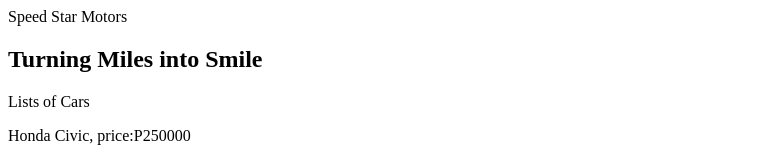
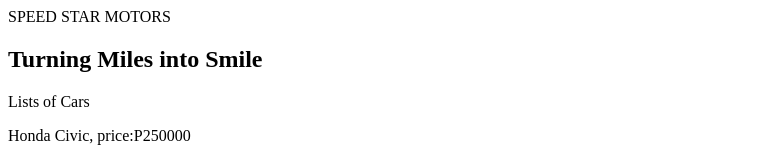
Before and after one commit to bida24-120/Speed-Star-Motors, a plain HTML site: page index.html in a window 1280 px wide. Shown: the top 160 px of the page, without its empty margins (0-772 px from the left). Drawn offline with Linux system fonts and the light colour scheme.

Commit message:
Update index.html

```diff
--- a/index.html
+++ b/index.html
@@ -1,6 +1,6 @@
 <html>
 <head>
-<tittle>Speed Star Motors</tittle>
+<tittle>SPEED STAR MOTORS</tittle>
 </head>
 <body>
 <h2>Turning Miles into Smile</h2>
```
